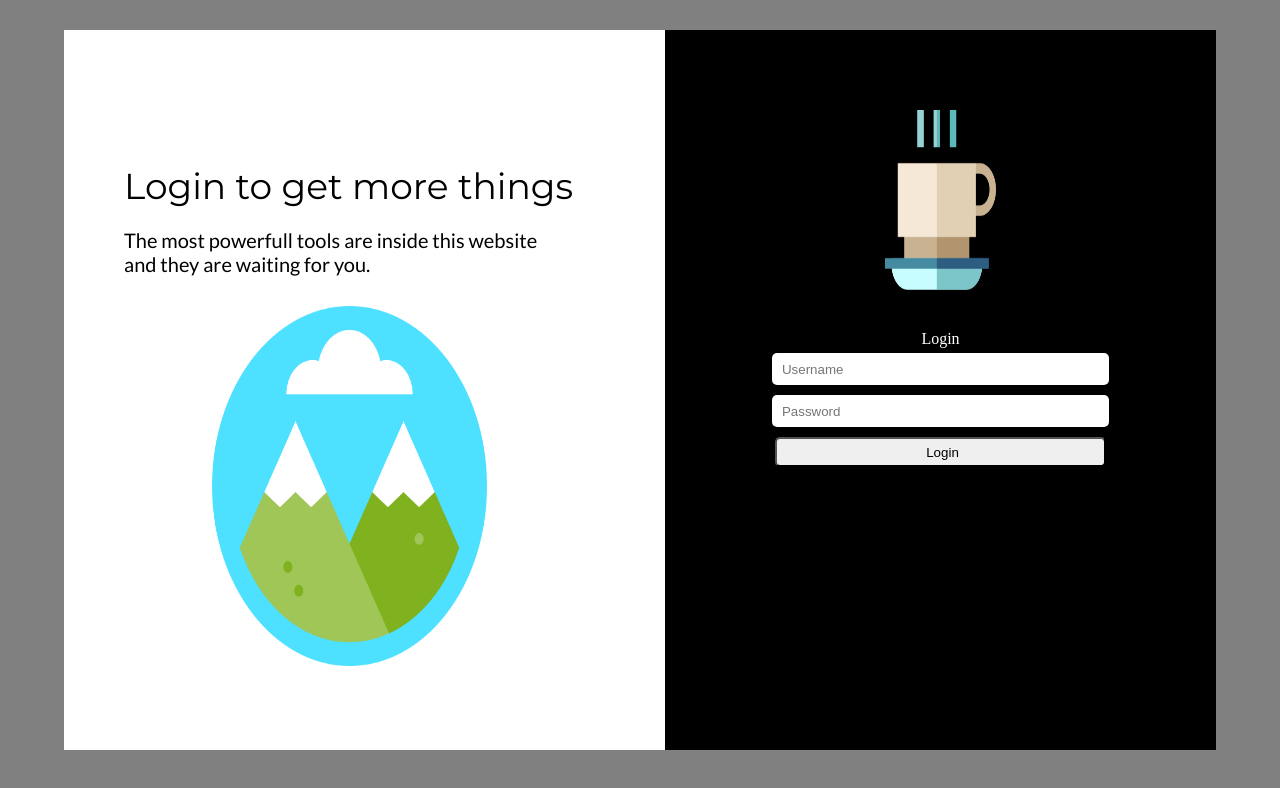
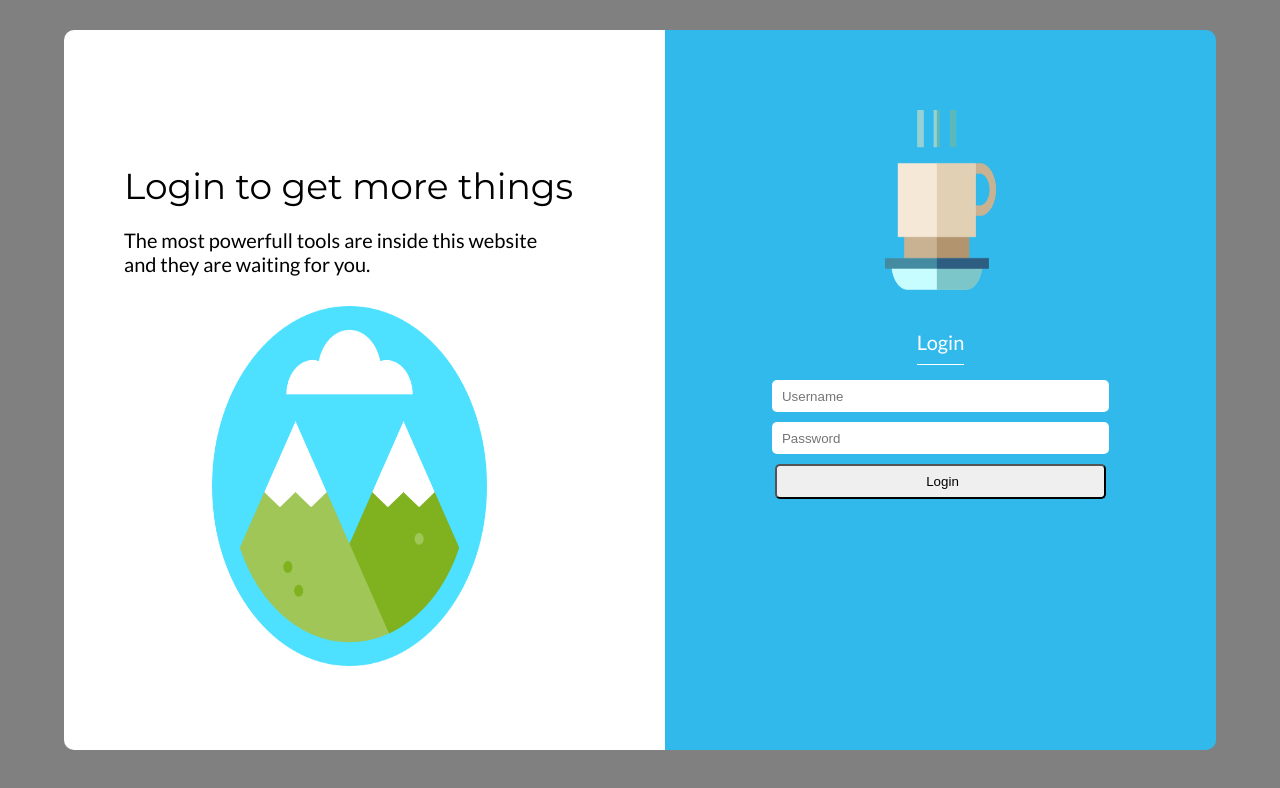
Before and after one commit to yoga1234/javascript-simple-form-validation, a plain HTML site: page index.html in a window 1280 px wide. Drawn offline with Linux system fonts and the light colour scheme.

Commit message:
Finishing css

```diff
--- a/index.html
+++ b/index.html
@@ -30,6 +30,9 @@
         <input type="password" name="password" placeholder="Password">
         <button class="button-submit" type="subit" name="submit">Login</button>
       </form>
+      <div class="error-text">
+
+      </div>
     </div>
   </div>
   <script src="script.js" charset="utf-8"></script>
--- a/style.css
+++ b/style.css
@@ -19,6 +19,7 @@ body, html{
   flex-direction: column;
   justify-content: center;
   padding: 0 40px 0 10px;
+  border-radius: 10px 0 0 10px;
 }
 .left-heading{
   font-family: Montserrat, sans-serif;
@@ -44,9 +45,10 @@ body, html{
 .right-side{
   width: 50%;
   height: 100%;
-  background-color: #000;
+  background-color: #31b9ec;
   display: flex;
   flex-direction: column;
+  border-radius: 0 10px 10px 0;
 }
 .right-image{
   width: 20%;
@@ -56,6 +58,11 @@ body, html{
 .right-heading{
   margin: 0 auto;
   color: #fff;
+  font-family: Lato, sans-serif;
+  padding-bottom: 10px;
+  margin-bottom: 10px;
+  border-bottom: 1px solid #fff;
+  font-size: 20px;
 }
 .right-side form{
   display: flex;
@@ -75,6 +82,6 @@ body, html{
   margin: auto;
   margin-top: 5px;
   padding-left: 10px;
-  height: 30px;
+  height: 35px;
   border-radius: 5px;
 }
```
